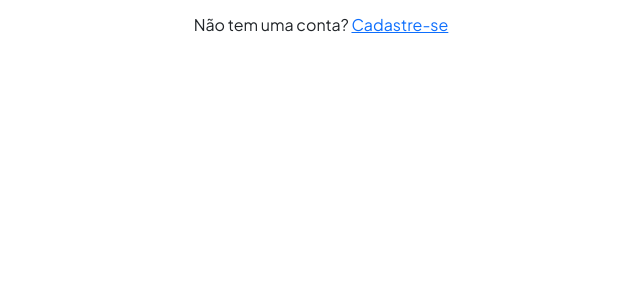
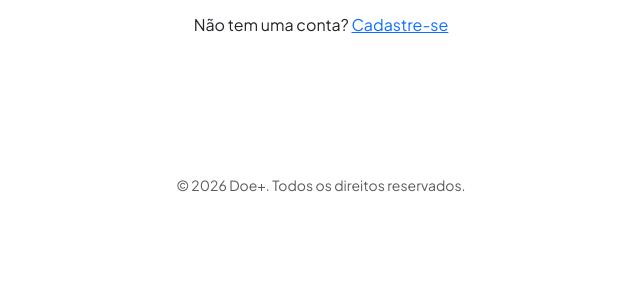
Before and after one commit to guuhiguti/doe-plus, a Flask app: page /auth/login in a window 1280 px wide. Shown: the part 444-744 px from the top of the page, without its empty margins (319-959 px from the left). Run offline with Flask 3, Linux system fonts and the light colour scheme.

Commit message:
atualização de licensa

```diff
--- a/templates/base.html
+++ b/templates/base.html
@@ -24,6 +24,11 @@
       {% endif %}
     {% endwith %}
     {% block content %}{% endblock %}
+    {% block footer %}
+    <footer class="text-center text-muted small py-4">
+      &copy; 2026 Doe+. Todos os direitos reservados.
+    </footer>
+    {% endblock %}
     <script src="https://cdn.jsdelivr.net/npm/bootstrap@5.3.8/dist/js/bootstrap.bundle.min.js" integrity="sha384-FKyoEForCGlyvwx9Hj09JcYn3nv7wiPVlz7YYwJrWVcXK/BmnVDxM+D2scQbITxI" crossorigin="anonymous"></script>
   </body>
 </html>
--- a/templates/index.html
+++ b/templates/index.html
@@ -2,6 +2,8 @@
 {% from "_macros.html" import logo_icon with context %}
 
 {% block title %}Doe+{% endblock %}
+
+{% block footer %}{% endblock %}
 
 {% block content %}
 <nav class="navbar navbar-expand navbar-light bg-white border-bottom">
```
Also changed, not shown: README.md, 1 other file.
